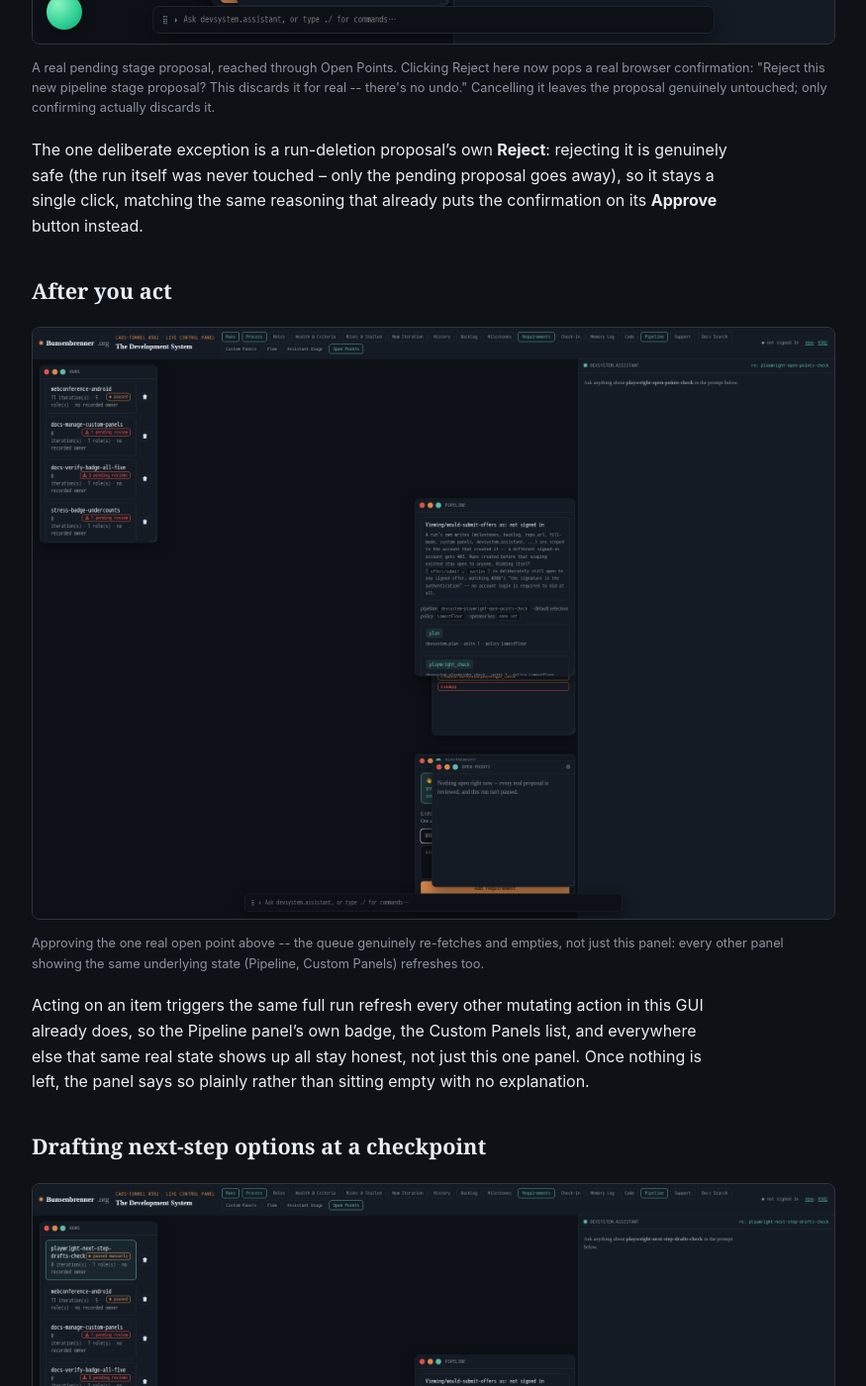
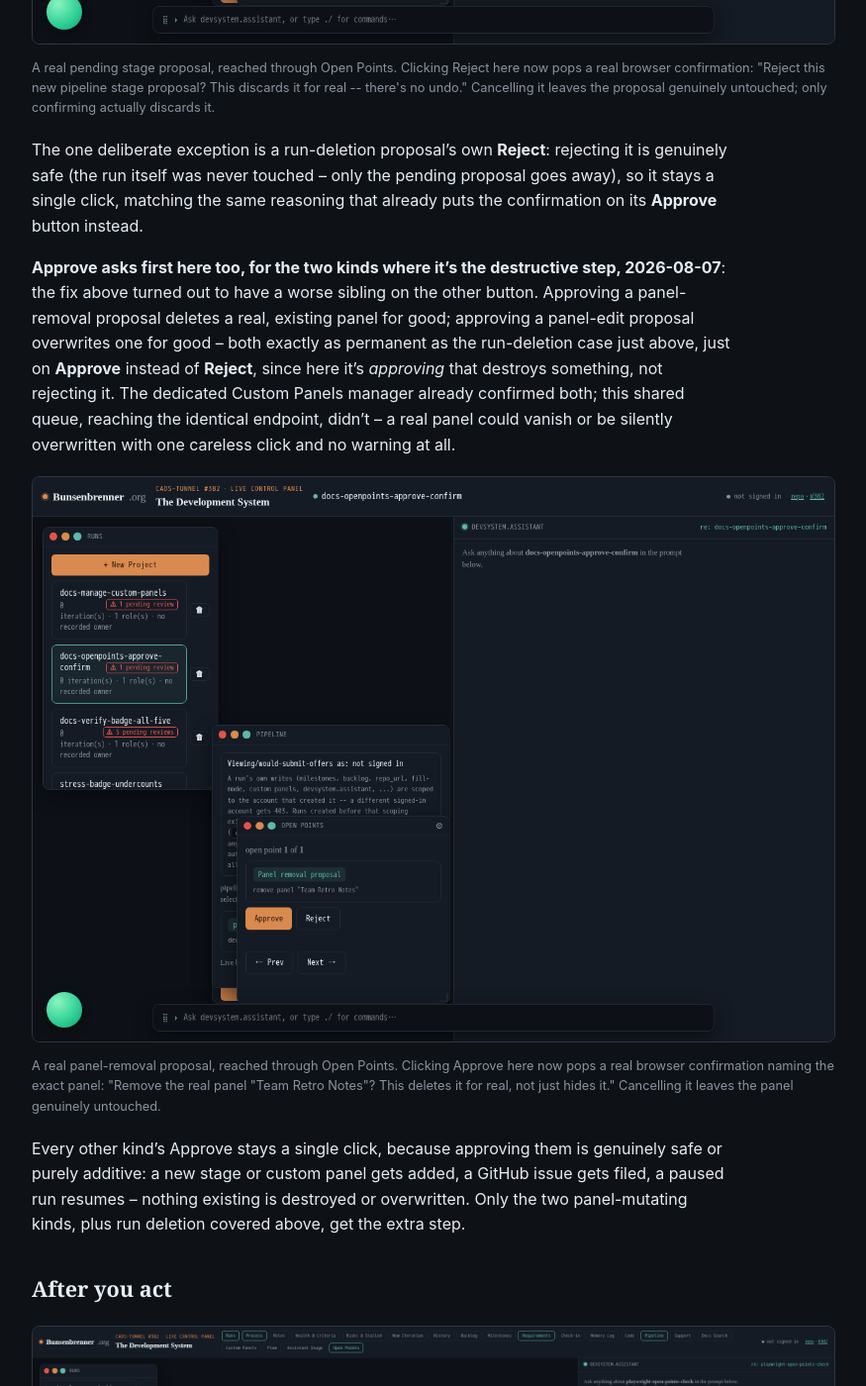
Before and after one commit to scimbe/CADS-devsystem-docs, a Jekyll site: the page built from _how-to/work-through-open-points.md, in a window 1280 px wide and 1400 px high, scrolled down 2433 px. Shown: the whole window at 99% size, without its empty margins (322-1197 px from the left). Built offline with Jekyll 4.4.1, drawn with Linux system fonts in a browser that asks for light colours.

Commit message:
how-to: document Open Points Approve's new destroys-panel confirm step
CADS-devsystem@9adb718 fixed the worse sibling of the Reject gap this
page just documented: approving a panel-removal/panel-edit proposal
via Open Points silently destroyed or overwrote a real panel with no
confirmation, even though the dedicated Custom Panels manager already
gated it. Documented with a live screenshot and the reasoning for why
only those two kinds (plus run-deletion, covered above) need the
extra step on Approve.

Co-Authored-By: Claude Sonnet 5 <noreply@anthropic.com>
Claude-Session: https://claude.ai/code/session_018FkngvdKnmVcAT84EZe7Ur

```diff
--- a/_how-to/work-through-open-points.md
+++ b/_how-to/work-through-open-points.md
@@ -62,6 +62,25 @@ The one deliberate exception is a run-deletion proposal's own **Reject**: reject
 safe (the run itself was never touched -- only the pending proposal goes away), so it stays a single
 click, matching the same reasoning that already puts the confirmation on its **Approve** button
 instead.
+
+**Approve asks first here too, for the two kinds where it's the destructive step, 2026-08-07**: the
+fix above turned out to have a worse sibling on the other button. Approving a panel-removal proposal
+deletes a real, existing panel for good; approving a panel-edit proposal overwrites one for good --
+both exactly as permanent as the run-deletion case just above, just on **Approve** instead of
+**Reject**, since here it's *approving* that destroys something, not rejecting it. The dedicated
+Custom Panels manager already confirmed both; this shared queue, reaching the identical endpoint,
+didn't -- a real panel could vanish or be silently overwritten with one careless click and no warning
+at all.
+
+<figure>
+<img src="{{ '/assets/img/howto-open-points/11-approve-destroys-panel-before-confirm.png' | relative_url }}" alt="The Open Points panel showing a pending panel removal proposal for the real panel 'Team Retro Notes', with Approve and Reject buttons">
+<figcaption>A real panel-removal proposal, reached through Open Points. Clicking Approve here now pops a real browser confirmation naming the exact panel: "Remove the real panel &quot;Team Retro Notes&quot;? This deletes it for real, not just hides it." Cancelling it leaves the panel genuinely untouched.</figcaption>
+</figure>
+
+Every other kind's Approve stays a single click, because approving them is genuinely safe or purely
+additive: a new stage or custom panel gets added, a GitHub issue gets filed, a paused run resumes --
+nothing existing is destroyed or overwritten. Only the two panel-mutating kinds, plus run deletion
+covered above, get the extra step.
 
 ## After you act
 
```
Also changed, not shown: assets/img/howto-open-points/11-approve-destroys-panel-before-confirm.png (added).
